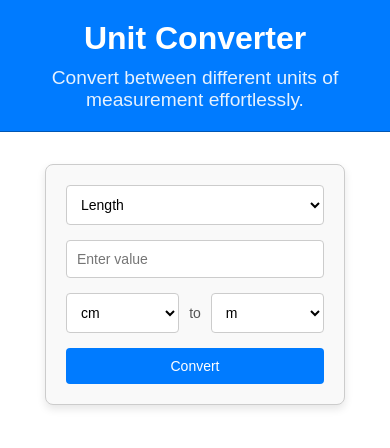
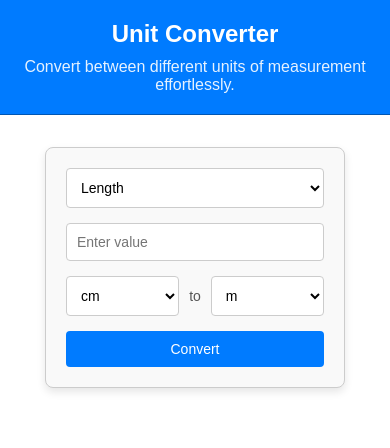
Before and after one commit to Espadv69/Unit-Converter-React, a React (Vite) app: page / in a window 390 px wide. Shown: the top 448 px of the page. Built offline with nearby package versions, Linux system fonts and the light colour scheme.

Commit message:
Add responsive styles for Header component in CSS

```diff
--- a/src/components/Header/Header.css
+++ b/src/components/Header/Header.css
@@ -16,3 +16,13 @@
   font-size: 1.2rem;
   color: #e6f2ff;
 }
+
+@media (max-width: 600px) {
+  .header h1 {
+    font-size: 1.5rem;
+  }
+
+  .header p {
+    font-size: 1rem;
+  }
+}
```
